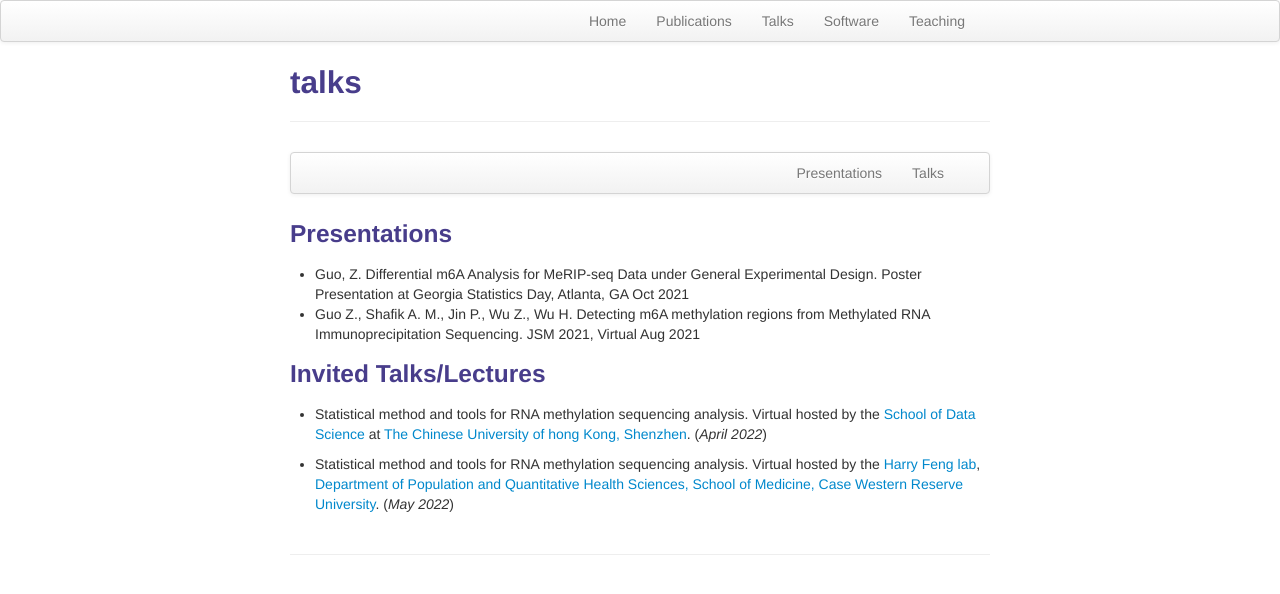
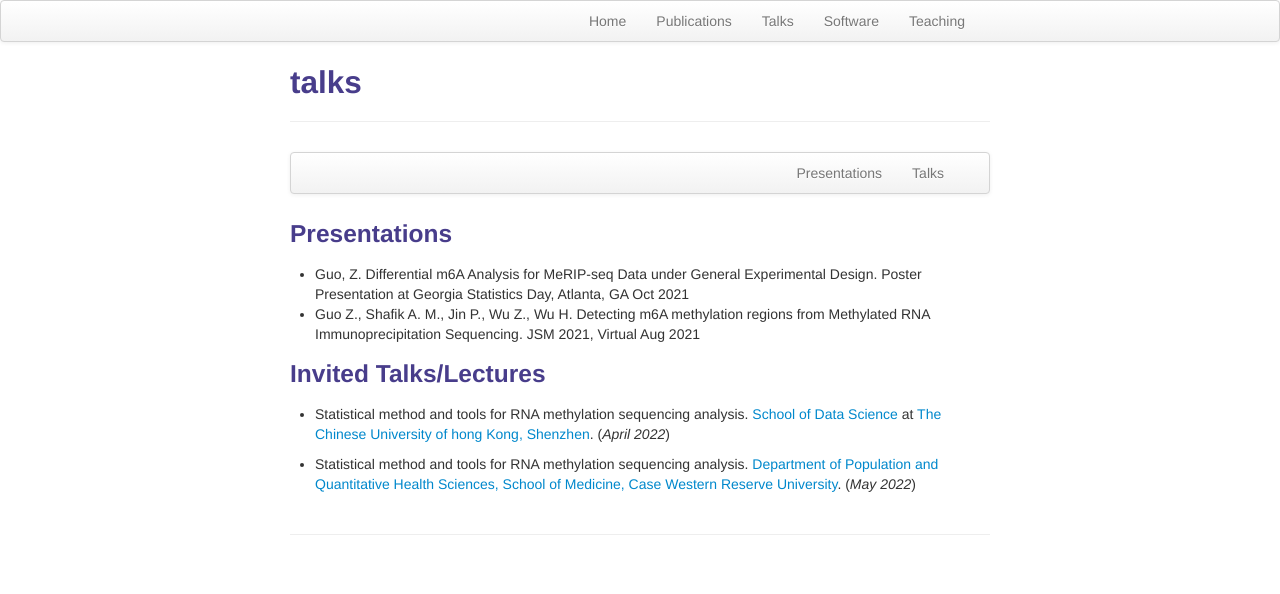
Before and after one commit to ZhenxingGuo0015/ZhenxingGuo0015.github.io, a Jekyll site: the page built from talks.md, in a window 1280 px wide. Shown: the top 594 px of the page. Built offline with Jekyll 4.4.1, drawn with Linux system fonts in a browser that asks for light colours.

Commit message:
Update talks.md

```diff
--- a/talks.md
+++ b/talks.md
@@ -19,9 +19,9 @@ description: Zhenxing Guo's talks
 * Guo Z., Shafik A. M., Jin P., Wu Z., Wu H. Detecting m6A methylation regions from Methylated RNA Immunoprecipitation Sequencing. JSM 2021, Virtual  Aug 2021
 
 ### <a name="Talks"></a> Invited Talks/Lectures
-* Statistical method and tools for RNA methylation sequencing analysis. Virtual hosted by the [School of Data Science](https://www.cuhk.edu.cn/en/taxonomy/term/48) at [The Chinese University of hong Kong, Shenzhen](https://www.cuhk.edu.cn/en). (_April 2022_)
+* Statistical method and tools for RNA methylation sequencing analysis. [School of Data Science](https://www.cuhk.edu.cn/en/taxonomy/term/48) at [The Chinese University of hong Kong, Shenzhen](https://www.cuhk.edu.cn/en). (_April 2022_)
 
-* Statistical method and tools for RNA methylation sequencing analysis. Virtual hosted by the [Harry Feng lab](https://hfenglab.org/),
+* Statistical method and tools for RNA methylation sequencing analysis. <!--- Virtual hosted by the [Harry Feng lab](https://hfenglab.org/), --->
 [Department of Population and Quantitative Health Sciences, School of
 Medicine, Case Western Reserve University](https://case.edu/medicine/pqhs/). (_May 2022_)
 
```
